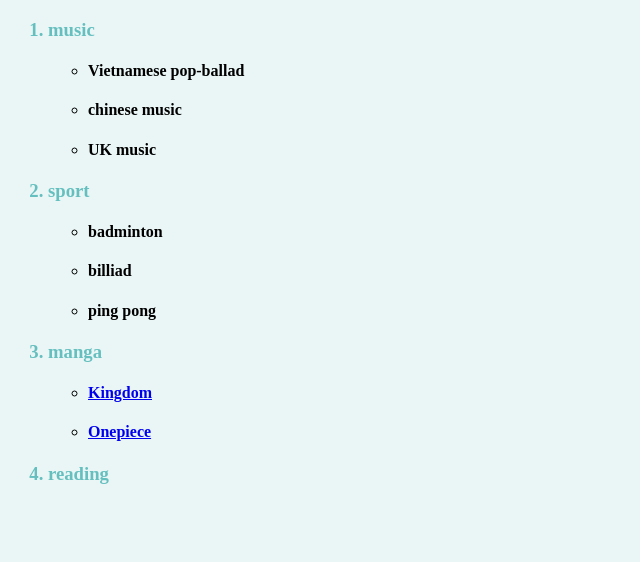
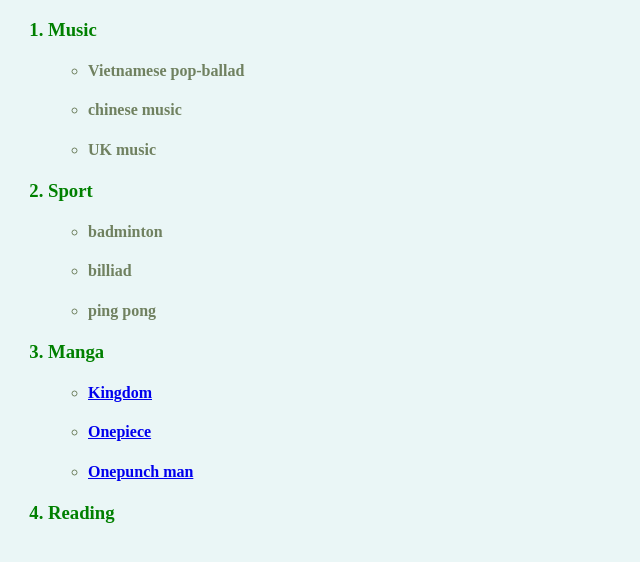
Before and after one commit to LucCuong/cv, a plain HTML site: page hobbies.html in a window 1280 px wide. Shown: the whole page, without its empty margins (0-640 px from the left). Drawn offline with Linux system fonts and the light colour scheme.

```diff
--- a/css/styles.css
+++ b/css/styles.css
@@ -14,3 +14,7 @@ hr {
   border-color: grey;
   border-top-width: 0px;
 }
+
+img :hover {
+
+}
--- a/hobbies.html
+++ b/hobbies.html
@@ -4,27 +4,36 @@
     <meta charset="utf-8">
     <title>Cuong's hobbies</title>
     <link rel="stylesheet" href="css/styles.css">
+    <style media="screen">
+      h3{
+        color: green;
+      }
+      h4{
+        color: #708160;
+      }
+    </style>
   </head>
   <body>
     <ol>
-      <h3><li>music</li></h3>
+      <h3><li>Music</li></h3>
         <ul>
           <h4><li>Vietnamese pop-ballad</li></h4>
           <h4><li>chinese music</li></h4>
           <h4><li>UK music</li></h4>
         </ul>
-      <h3><li>sport</li></h3>
+      <h3><li>Sport</li></h3>
         <ul>
           <h4><li>badminton</li></h4>
           <h4><li>billiad</li></h4>
           <h4><li>ping pong</li></h4>
         </ul>
-      <h3><li>manga</li></h3>
+      <h3><li>Manga</li></h3>
         <ul>
-          <h4><li> <a href="http://truyenqq.com/truyen-tranh/kingdom-vuong-gia-thien-ha-245#">Kingdom</a></li></h4>
+          <h4><li> <a href="http://truyenqq.com/truyen-tranh/kingdom-vuong-gia-thien-ha-245">Kingdom</a></li></h4>
           <h4><li><a href="http://truyenqq.com/truyen-tranh/dao-hai-tac-128">Onepiece</a></li></h4>
+          <h4> <li> <a href="http://truyenqq.com/truyen-tranh/onepunch-man-244-chap-160.html">Onepunch man</a> </li> </h4>
         </ul>
-      <h3><li>reading</li></h3>
+      <h3><li>Reading</li></h3>
     </ol>
     <br>
   </body>
```
Also changed, not shown: Seminar.html (+1 -1 lines), index.html (+1 -0 lines), favicon (1).ico (added).
